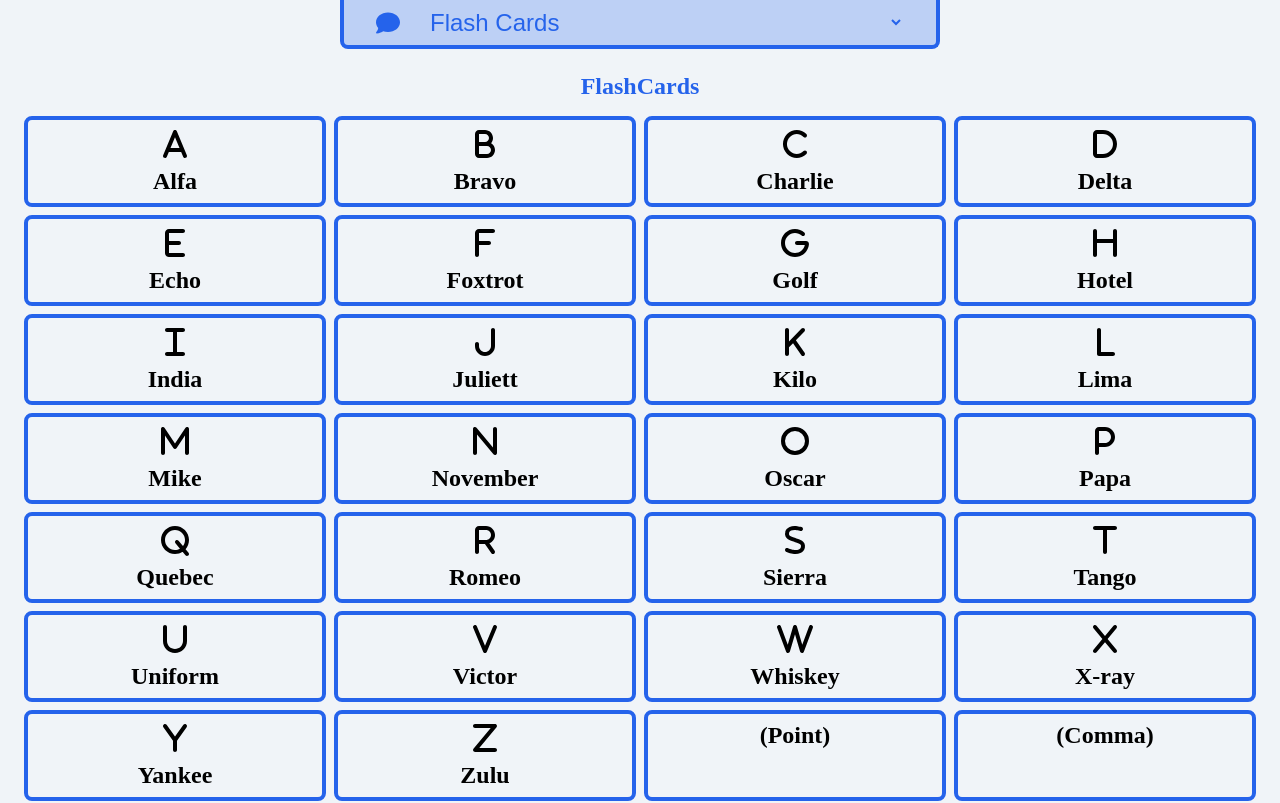
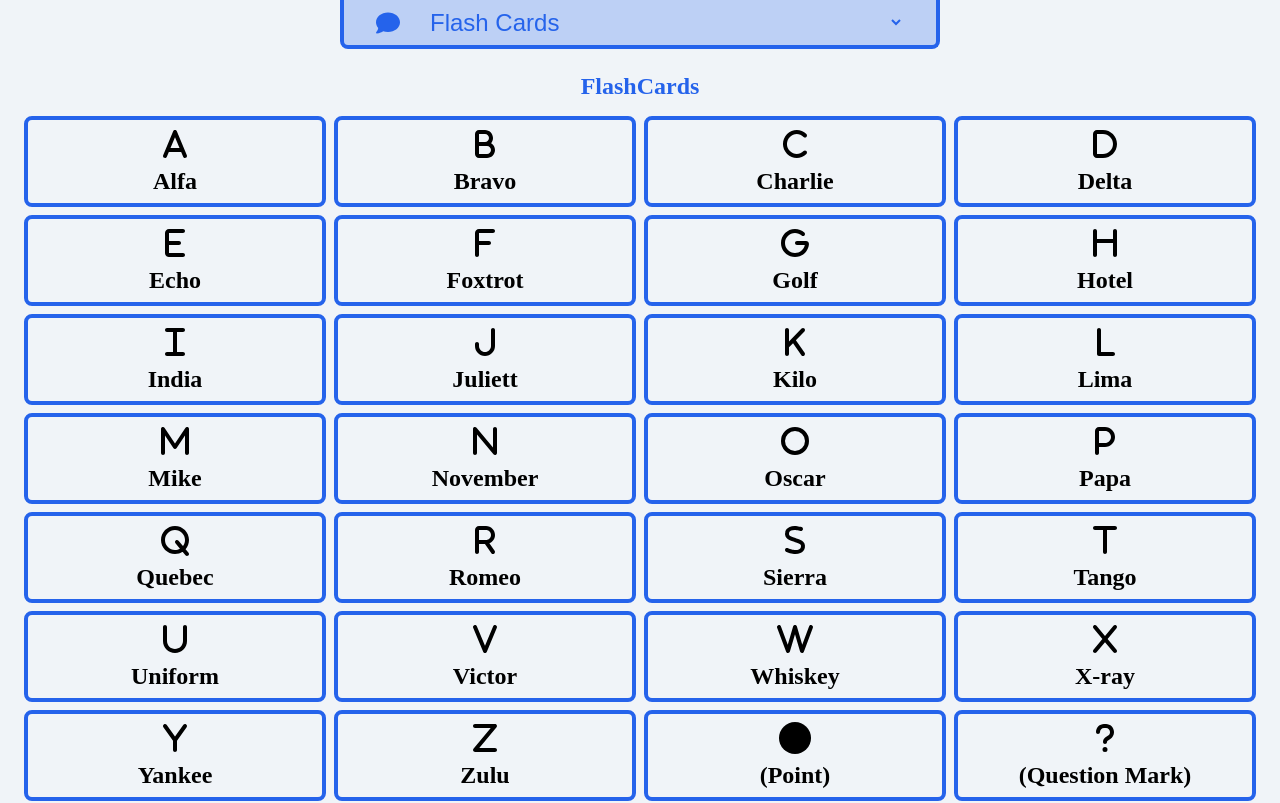
Before and after one commit to DigitaleWeltLibrary/the-nato-speller, a React (Vite) app: page /flashcards in a window 1280 px wide. Shown: the top 803 px of the page. Built offline with nearby package versions, Linux system fonts and the light colour scheme.

Commit message:
add new symbols and outsource icon function

```diff
--- a/src/assets/alphabet.json
+++ b/src/assets/alphabet.json
@@ -109,10 +109,6 @@
             "word": "(Point)"
         },
         {
-            "letter": ",",
-            "word": "(Comma)"
-        },
-        {
             "letter": "?",
             "word": "(Question Mark)"
         },
--- a/src/components/FlashCard.jsx
+++ b/src/components/FlashCard.jsx
@@ -1,24 +1,12 @@
-import { faA, faB, faC, faD, faE, faF, faG, faH, faI, faJ, faK, faL, faM, faN, faO, faP, faQ, faR, faS, faT, faU, faV, faW, faX, faY, faZ } from "@fortawesome/free-solid-svg-icons";
 import { FontAwesomeIcon } from "@fortawesome/react-fontawesome";
+import geticon from "../utils/geticon";
 
 export default function FlashCard({ letter, word }) {
-
-    const iconMap = {
-        'A': faA, 'B': faB, 'C': faC, 'D': faD, 'E': faE, 'F': faF, 'G': faG,
-        'H': faH, 'I': faI, 'J': faJ, 'K': faK, 'L': faL, 'M': faM, 'N': faN,
-        'O': faO, 'P': faP, 'Q': faQ, 'R': faR, 'S': faS, 'T': faT, 'U': faU,
-        'V': faV, 'W': faW, 'X': faX, 'Y': faY, 'Z': faZ
-    };
-
-
-
-    const currentIcon = iconMap[letter.toUpperCase()];
-
 
     return (
         <div>
             <FontAwesomeIcon
-                icon={currentIcon}
+                icon={geticon(letter)}
                 size="2x"
             />
             <h2>{word}</h2>
--- a/src/components/QuizForm.jsx
+++ b/src/components/QuizForm.jsx
@@ -1,8 +1,8 @@
-import { faA, faB, faC, faD, faE, faF, faG, faH, faI, faJ, faK, faL, faM, faN, faO, faP, faQ, faR, faS, faT, faU, faV, faW, faX, faY, faZ } from "@fortawesome/free-solid-svg-icons";
 import { FontAwesomeIcon } from "@fortawesome/react-fontawesome";
 import { useState } from "react";
 import QuizHeader from "./QuizHeader";
 import { getword } from "../utils/getword"
+import geticon from "../utils/geticon";
 
 export default function QuizForm({ getquiztext, setstart, style, setquiztext }) {
 
@@ -26,17 +26,6 @@ export default function QuizForm({ getquiztext, setstart, style, setquiztext })
         inputs[index] = value
         setuserinput(inputs)
     }
-
-    /* NOTE icons */
-    const iconMap = {
-        'A': faA, 'B': faB, 'C': faC, 'D': faD, 'E': faE, 'F': faF, 'G': faG,
-        'H': faH, 'I': faI, 'J': faJ, 'K': faK, 'L': faL, 'M': faM, 'N': faN,
-        'O': faO, 'P': faP, 'Q': faQ, 'R': faR, 'S': faS, 'T': faT, 'U': faU,
-        'V': faV, 'W': faW, 'X': faX, 'Y': faY, 'Z': faZ
-    };
-
-    /* NOTE map letters to icons */
-    const geticon = (letter) => iconMap[letter.toUpperCase()];
 
     return (
         <section>
--- /dev/null
+++ b/src/utils/geticon.js
@@ -0,0 +1,18 @@
+import { fa0, fa1, fa2, fa3, fa4, fa5, fa6, fa7, fa8, fa9, faA, faB, faC, faCircle, faD, faE, faF, faG, faH, faI, faJ, faK, faL, faM, faN, faO, faP, faQ, faQuestion, faR, faS, faT, faU, faV, faW, faX, faY, faZ } from "@fortawesome/free-solid-svg-icons";
+import { faExclamation } from "@fortawesome/free-solid-svg-icons/faExclamation";
+
+
+/* NOTE icons */
+const iconMap = {
+    'A': faA, 'B': faB, 'C': faC, 'D': faD, 'E': faE, 'F': faF, 'G': faG,
+    'H': faH, 'I': faI, 'J': faJ, 'K': faK, 'L': faL, 'M': faM, 'N': faN,
+    'O': faO, 'P': faP, 'Q': faQ, 'R': faR, 'S': faS, 'T': faT, 'U': faU,
+    'V': faV, 'W': faW, 'X': faX, 'Y': faY, 'Z': faZ, ".": faCircle, "!": faExclamation,
+    "?": faQuestion, 1: fa1, 2: fa2, 3: fa3, 4: fa4, 5: fa5, 6: fa6,
+    7: fa7, 8: fa8, 9: fa9, 0: fa0
+};
+
+/* NOTE map letters to icons */
+const geticon = (letter) => iconMap[letter.toUpperCase()];
+
+export default geticon
```
